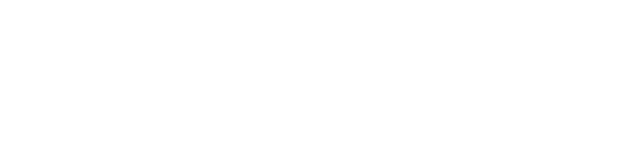
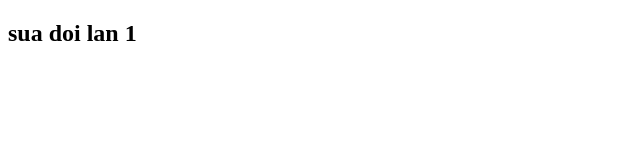
Before and after one commit to xnkhai/du-an-4, a plain HTML site: page index.html in a window 1280 px wide. Shown: the whole page, without its empty margins (0-640 px from the left). Drawn offline with Linux system fonts and the light colour scheme.

Commit message:
sua doi lan 1

```diff
--- a/index.html
+++ b/index.html
@@ -5,5 +5,7 @@
     <meta name="viewport" content="width=device-width, initial-scale=1.0" />
     <title>du an 4</title>
   </head>
-  <body></body>
+  <body>
+    <h2>sua doi lan 1</h2>
+  </body>
 </html>
```
